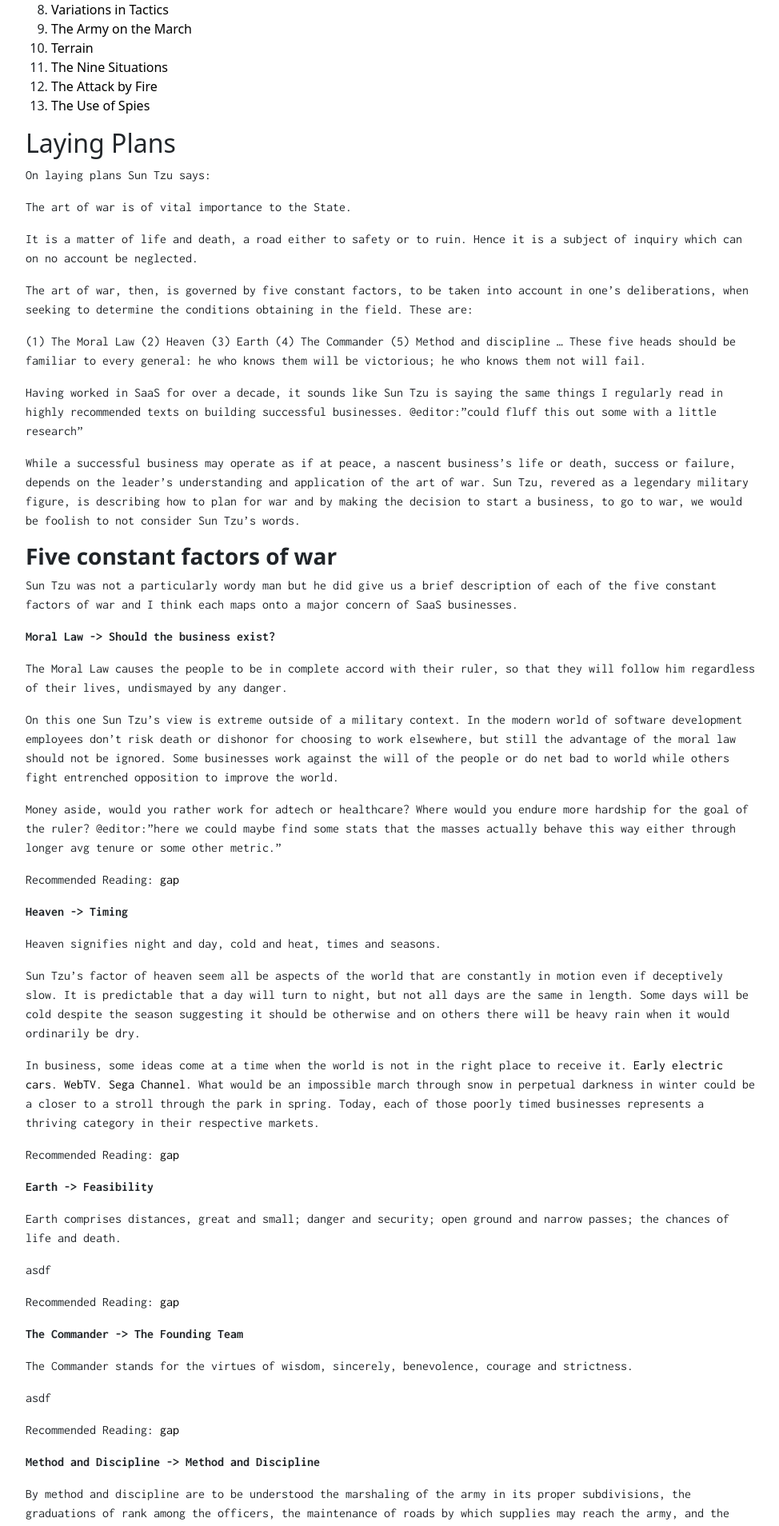
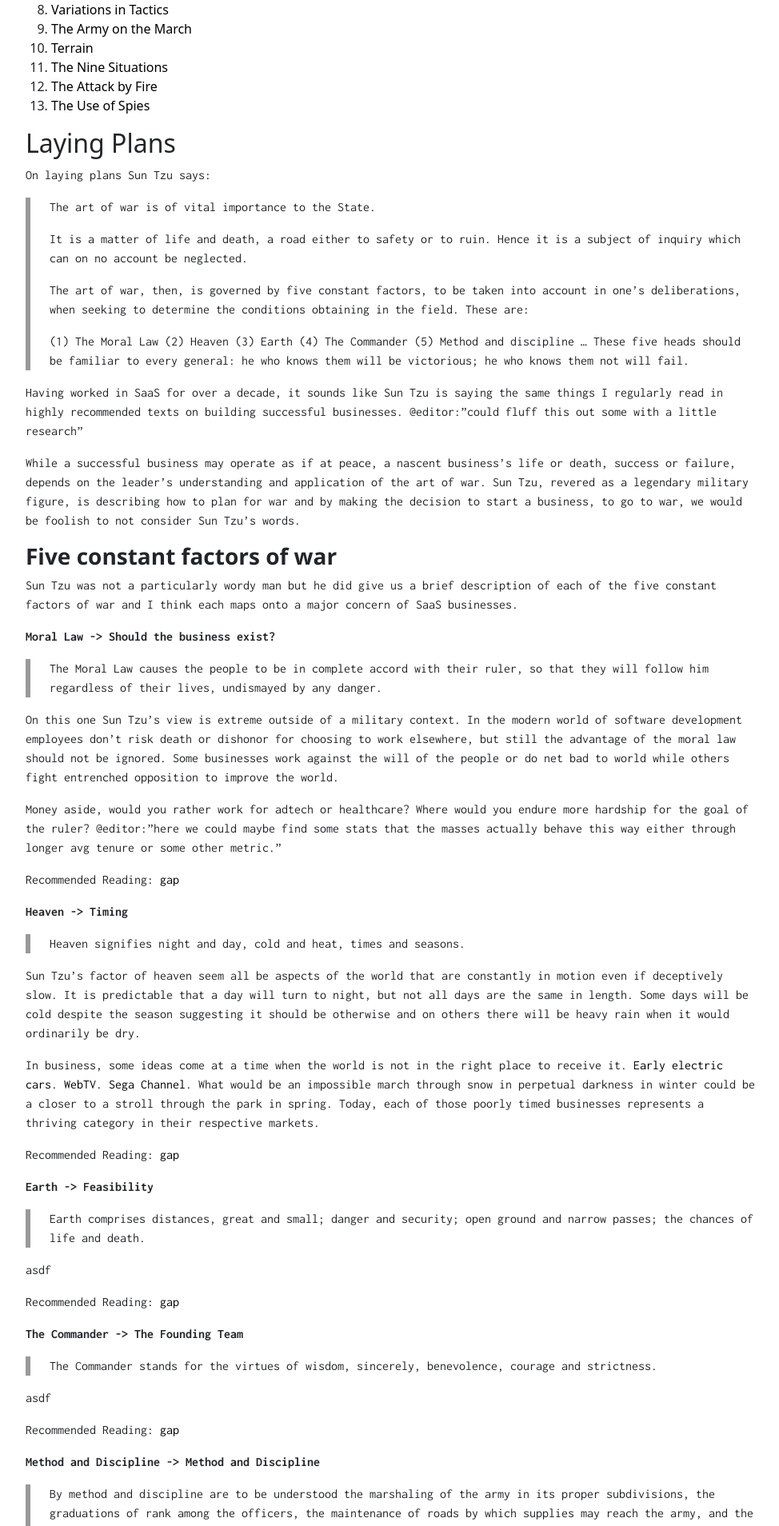
Before and after one commit to beauregardhenry/rougarou, a Jekyll site: the page built from _posts/2023-09-10-on-war.md, in a window 1280 px wide. Shown: the part 803-2711 px from the top of the page at 80% size, without its empty margins (150-1124 px from the left). Built offline with Jekyll 4.4.1, drawn with Linux system fonts in a browser that asks for light colours.

Commit message:
make block quotes easier to read

```diff
--- a/assets/css/main.css
+++ b/assets/css/main.css
@@ -74,3 +74,8 @@ a:hover {
 .btn-primary:hover {
     border-color: black;
 }
+
+blockquote {
+    border-left: 6px solid #999;
+    padding-left: 1.5em;
+}
```
